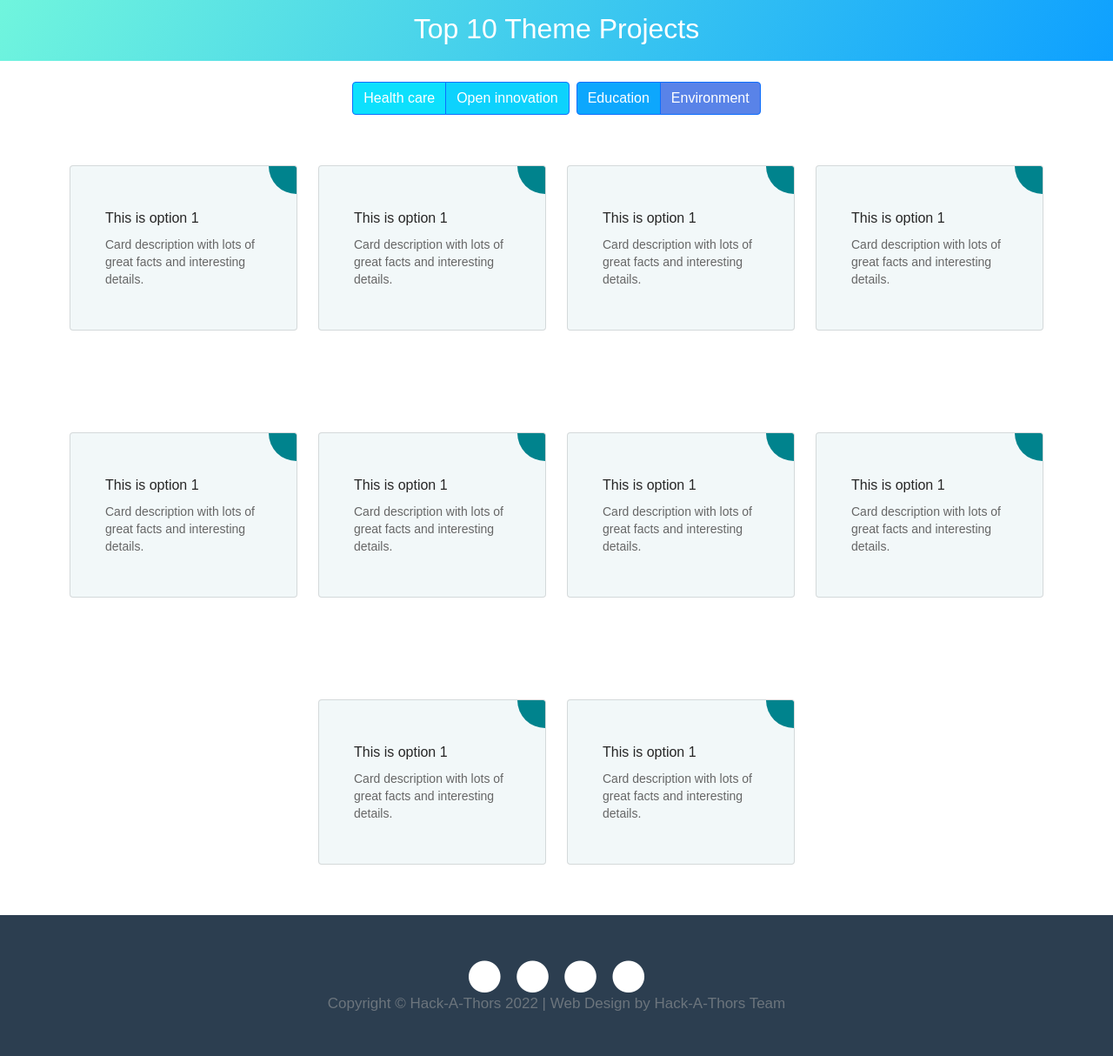
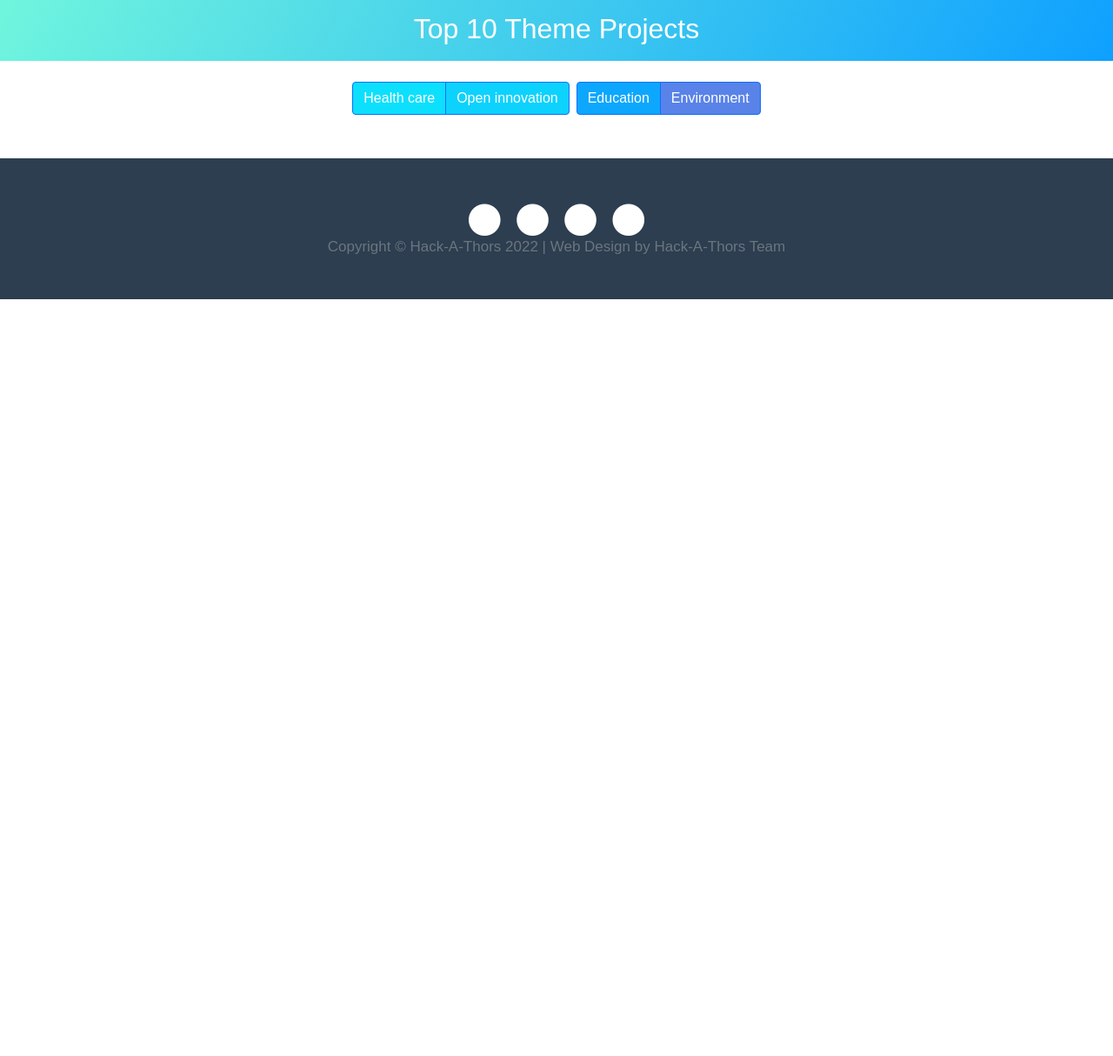
Before and after one commit to darthSoura/hackathon-app, a Flask app: page /themes in a window 1280 px wide. Shown: the part 96-1310 px from the top of the page at 87% size. After the commit the page ends 440 px from the top, so only its background shows below. Run offline with Flask 2, Linux system fonts and the light colour scheme; some libraries are stand-ins or nearby versions; some web fonts are replaced.

Commit message:
Update themes.html

```diff
--- a/templates/themes.html
+++ b/templates/themes.html
@@ -182,118 +182,7 @@
     <p></p>
     <div></div>
     <p></p>
-    <div class="container" style="height: 920px">
-      <div class="card card1">
-        <div class="card-body">
-          <h3 class="card-title">This is option 1</h3>
-          <p class="card-text small">
-            Card description with lots of great facts and interesting details.
-          </p>
-          <div class="go-corner">
-            <div class="go-arrow"></div>
-          </div>
-        </div>
-      </div>
-      <div class="card card1">
-        <div class="card-body">
-          <h3 class="card-title">This is option 1</h3>
-          <p class="card-text small">
-            Card description with lots of great facts and interesting details.
-          </p>
-          <div class="go-corner">
-            <div class="go-arrow"></div>
-          </div>
-        </div>
-      </div>
-      <div class="card card1">
-        <div class="card-body">
-          <h3 class="card-title">This is option 1</h3>
-          <p class="card-text small">
-            Card description with lots of great facts and interesting details.
-          </p>
-          <div class="go-corner">
-            <div class="go-arrow"></div>
-          </div>
-        </div>
-      </div>
-      <div class="card card1">
-        <div class="card-body">
-          <h3 class="card-title">This is option 1</h3>
-          <p class="card-text small">
-            Card description with lots of great facts and interesting details.
-          </p>
-          <div class="go-corner">
-            <div class="go-arrow"></div>
-          </div>
-        </div>
-      </div>
-      <div class="card card1">
-        <div class="card-body">
-          <h3 class="card-title">This is option 1</h3>
-          <p class="card-text small">
-            Card description with lots of great facts and interesting details.
-          </p>
-          <div class="go-corner">
-            <div class="go-arrow"></div>
-          </div>
-        </div>
-      </div>
-      <div class="card card1">
-        <div class="card-body">
-          <h3 class="card-title">This is option 1</h3>
-          <p class="card-text small">
-            Card description with lots of great facts and interesting details.
-          </p>
-          <div class="go-corner">
-            <div class="go-arrow"></div>
-          </div>
-        </div>
-      </div>
-      <div class="card card1">
-        <div class="card-body">
-          <h3 class="card-title">This is option 1</h3>
-          <p class="card-text small">
-            Card description with lots of great facts and interesting details.
-          </p>
-          <div class="go-corner">
-            <div class="go-arrow"></div>
-          </div>
-        </div>
-      </div>
-      <div class="card card1">
-        <div class="card-body">
-          <h3 class="card-title">This is option 1</h3>
-          <p class="card-text small">
-            Card description with lots of great facts and interesting details.
-          </p>
-          <div class="go-corner">
-            <div class="go-arrow"></div>
-          </div>
-        </div>
-      </div>
-      <div class="card card1">
-        <div class="card-body">
-          <h3 class="card-title">This is option 1</h3>
-          <p class="card-text small">
-            Card description with lots of great facts and interesting details.
-          </p>
-          <div class="go-corner">
-            <div class="go-arrow"></div>
-          </div>
-        </div>
-      </div>
-      <div class="card card1">
-        <div class="card-body">
-          <h3 class="card-title">This is option 1</h3>
-          <p class="card-text small">
-            Card description with lots of great facts and interesting details.
-          </p>
-          <div class="go-corner">
-            <div class="go-arrow"></div>
-          </div>
-        </div>
-      </div>
-    </div>
+    <div class="container" style="height: 50px"></div>
     <footer id="footerpad" style="width: 100%; height: 162px">
       <div class="container">
         <div class="row w-full">
```
